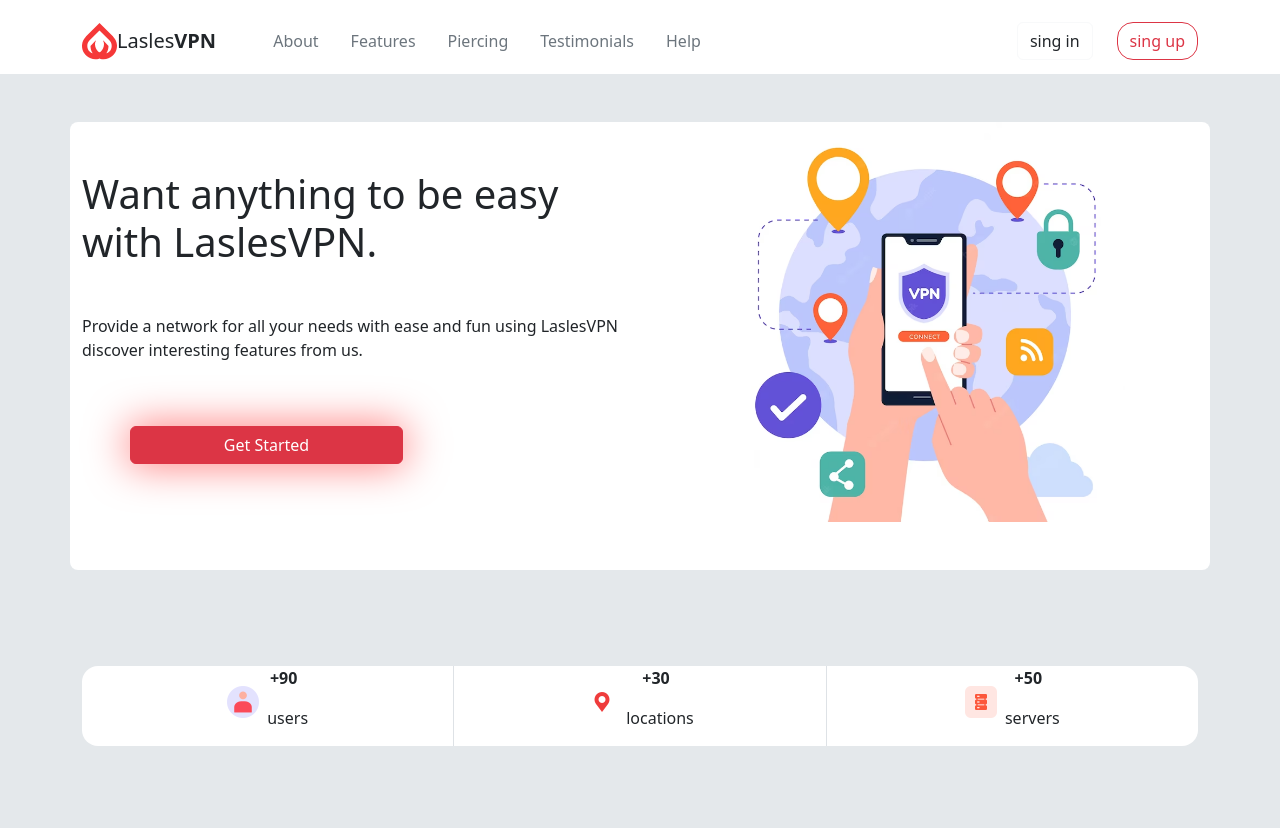
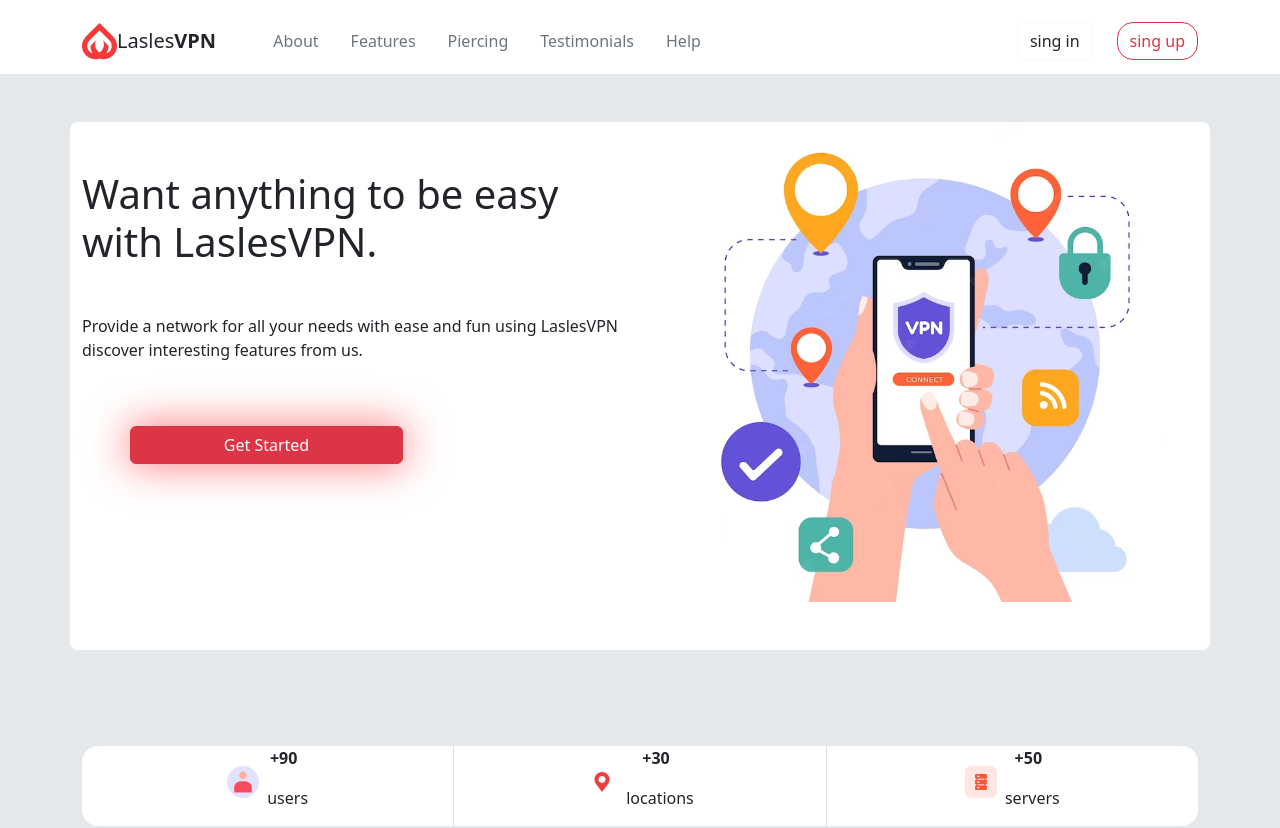
Before and after one commit to TrosseroAgustin01/Crombie-figma-Entregable, a React (Vite) app: page / in a window 1280 px wide. Shown: the top 828 px of the page. Built offline with nearby package versions, Linux system fonts and the light colour scheme; no server answers.

Commit message:
img solutions

```diff
--- a/src/Components/Principal.tsx
+++ b/src/Components/Principal.tsx
@@ -27,7 +27,7 @@ export default function Principal() {
                     <div className="col-md-6 d-flex justify-content-center pb-5">
                         {/* <Image1/> */}
                         {/* https://img.freepik.com/free-vector/hand-drawn-flat-design-vpn-illustration_23-2149255391.jpg?w=740&t=st=1691149178~exp=1691149778~hmac=a84fa1a3eaa31b855140844d419d242c22664757c5e555f6570bcaff3d81bc20 */}
-                        <img src="/img/img1.png" alt="Imagen" className="img1" />
+                        <img src="/img/img1.png" alt="Imagen" className=" img-fluid" style={{width:"30rem"}} />
                     </div>
                 </div>
                 <br />
--- a/src/Components/PruebaPlan.tsx
+++ b/src/Components/PruebaPlan.tsx
@@ -38,7 +38,7 @@ export default function PruebaCard() {
                                 <div className="col-md-1 mx-auto me-3">
                                     <img src="/img/checked_190411.png" alt="checkbox" />
                                 </div>
-                                <div className="col-md-10 md-3">
+                                <div className="col-md-10 md-3 mt-1">
                                     <p key={i}>{e}</p>
                                 </div>
                             </div>
@@ -64,7 +64,7 @@ export default function PruebaCard() {
                                 <div className="col-md-1 mx-auto me-3">
                                     <img src="/img/checked_190411.png" alt="checkbox" />
                                 </div>
-                                <div className="col-md-10 md-3">
+                                <div className="col-md-10 md-3 mt-1">
                                     <p key={i}>{e}</p>
                                 </div>
                             </div>
@@ -90,7 +90,7 @@ export default function PruebaCard() {
                                 <div className="col-md-1 mx-auto me-3">
                                     <img src="/img/checked_190411.png" alt="checkbox" />
                                 </div>
-                                <div className="col-md-10 md-3">
+                                <div className="col-md-10 md-3 mt-1 ">
                                     <p key={i}>{e}</p>
                                 </div>
                             </div>
```
